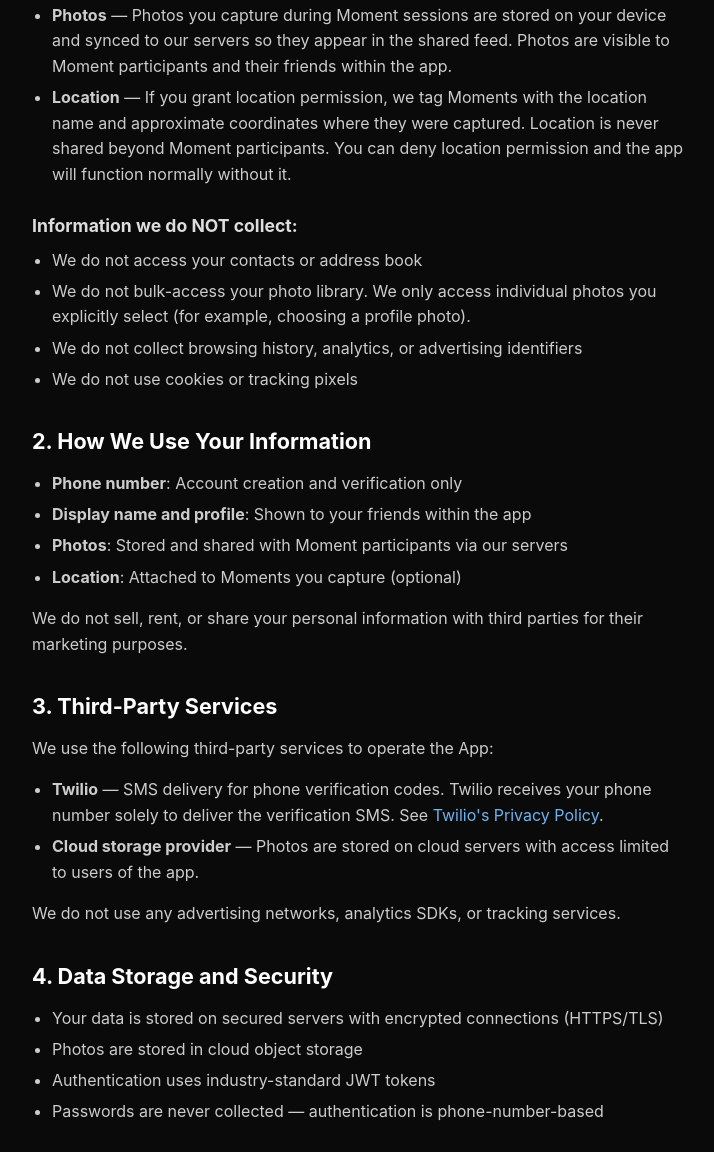
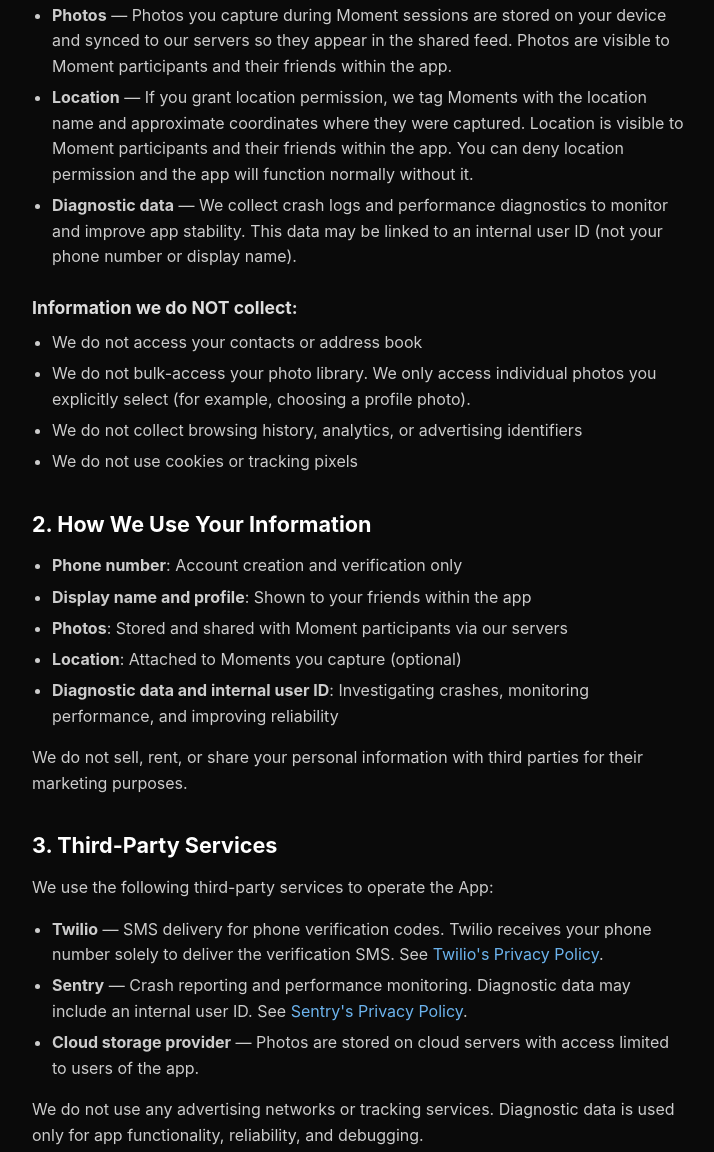
Before and after one commit to tsaucedogithub/moment-website.github.io, a plain HTML site: page privacy.html in a window 1280 px wide. Shown: the part 685-1837 px from the top of the page, without its empty margins (282-996 px from the left). Drawn offline with Linux system fonts and the light colour scheme.

Commit message:
Update privacy policy for Sentry diagnostics disclosure

```diff
--- a/privacy.html
+++ b/privacy.html
@@ -18,7 +18,7 @@
     </nav>
     <main>
       <h2>Privacy Policy</h2>
-      <p><em>Last updated: March 4, 2026</em></p>
+      <p><em>Last updated: March 7, 2026</em></p>
 
       <p>Duo Moment ("Moment", "we", "our", or "us") operates the Duo Moment mobile application (the "App"). This Privacy Policy explains what information we collect, how we use it, and your choices regarding your data.</p>
 
@@ -34,7 +34,8 @@
       <h3>Information collected automatically:</h3>
       <ul>
         <li><strong>Photos</strong> — Photos you capture during Moment sessions are stored on your device and synced to our servers so they appear in the shared feed. Photos are visible to Moment participants and their friends within the app.</li>
-        <li><strong>Location</strong> — If you grant location permission, we tag Moments with the location name and approximate coordinates where they were captured. Location is never shared beyond Moment participants. You can deny location permission and the app will function normally without it.</li>
+        <li><strong>Location</strong> — If you grant location permission, we tag Moments with the location name and approximate coordinates where they were captured. Location is visible to Moment participants and their friends within the app. You can deny location permission and the app will function normally without it.</li>
+        <li><strong>Diagnostic data</strong> — We collect crash logs and performance diagnostics to monitor and improve app stability. This data may be linked to an internal user ID (not your phone number or display name).</li>
       </ul>
 
       <h3>Information we do NOT collect:</h3>
@@ -51,6 +52,7 @@
         <li><strong>Display name and profile</strong>: Shown to your friends within the app</li>
         <li><strong>Photos</strong>: Stored and shared with Moment participants via our servers</li>
         <li><strong>Location</strong>: Attached to Moments you capture (optional)</li>
+        <li><strong>Diagnostic data and internal user ID</strong>: Investigating crashes, monitoring performance, and improving reliability</li>
       </ul>
       <p>We do not sell, rent, or share your personal information with third parties for their marketing purposes.</p>
 
@@ -58,9 +60,10 @@
       <p>We use the following third-party services to operate the App:</p>
       <ul>
         <li><strong>Twilio</strong> — SMS delivery for phone verification codes. Twilio receives your phone number solely to deliver the verification SMS. See <a href="https://www.twilio.com/legal/privacy">Twilio's Privacy Policy</a>.</li>
+        <li><strong>Sentry</strong> — Crash reporting and performance monitoring. Diagnostic data may include an internal user ID. See <a href="https://sentry.io/privacy/">Sentry's Privacy Policy</a>.</li>
         <li><strong>Cloud storage provider</strong> — Photos are stored on cloud servers with access limited to users of the app.</li>
       </ul>
-      <p>We do not use any advertising networks, analytics SDKs, or tracking services.</p>
+      <p>We do not use any advertising networks or tracking services. Diagnostic data is used only for app functionality, reliability, and debugging.</p>
 
       <h2>4. Data Storage and Security</h2>
       <ul>
```
